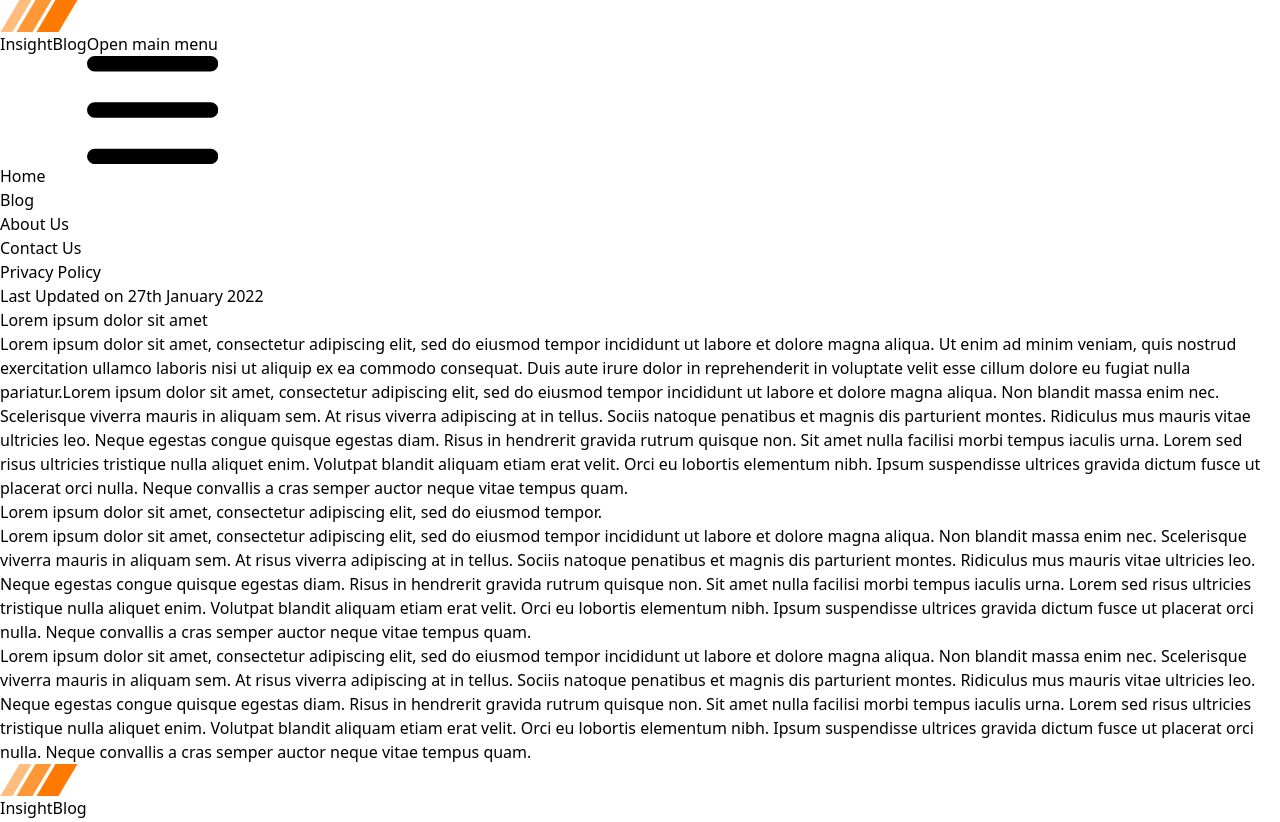
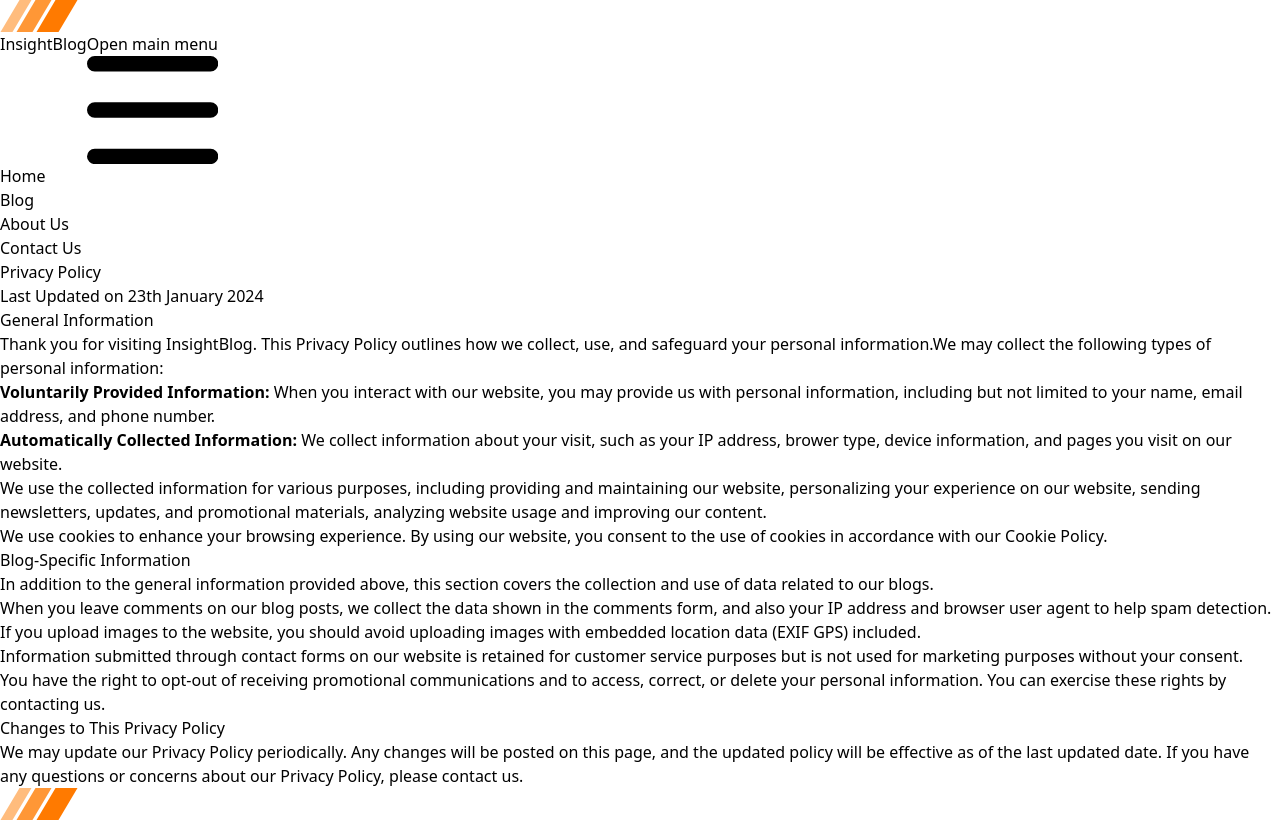
Before and after one commit to AyadAzad/blog-web, a React (Vite) app: page /privacyPolice in a window 1280 px wide. Shown: the top 822 px of the page. Built offline with nearby package versions, Linux system fonts and the light colour scheme.

Commit message:
Fixed About Us and edited Privacy Police

```diff
--- a/src/Components/AboutUs/AboutUs.tsx
+++ b/src/Components/AboutUs/AboutUs.tsx
@@ -29,7 +29,7 @@ const AboutUs = () => {
         </div>
       </div>
 
-      <div className="pl-4 md:pl-32 relative mr-4">
+      <div className="pl-4 md:pl-32 relative mr-4 md:w-11/12">
         <img className="w-full md:w-auto" src={people} alt="People"></img>
         <div className="absolute bottom-0 md:ml-20">
           <div className="bg-amber-300 flex items-center justify-center py-4 md:py-8">
--- a/src/Components/privacyPolice/PrivacyPolice.tsx
+++ b/src/Components/privacyPolice/PrivacyPolice.tsx
@@ -9,64 +9,82 @@ const PrivacyPolice = () => {
         <div className="bg-gray-100 text-center pt-20 pb-20 md:pt-24 md:pb-24">
           <p className="font-bold text-5xl md:text-6xl">Privacy Policy</p>
           <p className="text-slate-500 pt-5">
-            Last Updated on 27th January 2022
+            Last Updated on 23th January 2024
           </p>
         </div>
-        <div className="ml-2 md:ml-96 pt-10 md:pt-32 w-full md:w-2/4 pb-10 md:pb-32">
+        <div className="flex items-center justify-center">
+          <div className="pt-10 md:pt-32 w-full md:w-2/4 pb-10 md:pb-32">
             <p className="text-2xl md:text-3xl font-bold">
-            Lorem ipsum dolor sit amet
+              General Information
             </p>
             <p className="pt-5">
-            Lorem ipsum dolor sit amet, consectetur adipiscing elit, sed do
-            eiusmod tempor incididunt ut labore et dolore magna aliqua. Ut enim
-            ad minim veniam, quis nostrud exercitation ullamco laboris nisi ut
-            aliquip ex ea commodo consequat. Duis aute irure dolor in
-            reprehenderit in voluptate velit esse cillum dolore eu fugiat nulla
-            pariatur.Lorem ipsum dolor sit amet, consectetur adipiscing elit,
-            sed do eiusmod tempor incididunt ut labore et dolore magna aliqua.
-            Non blandit massa enim nec. Scelerisque viverra mauris in aliquam
-            sem. At risus viverra adipiscing at in tellus. Sociis natoque
-            penatibus et magnis dis parturient montes. Ridiculus mus mauris
-            vitae ultricies leo. Neque egestas congue quisque egestas diam.
-            Risus in hendrerit gravida rutrum quisque non. Sit amet nulla
-            facilisi morbi tempus iaculis urna. Lorem sed risus ultricies
-            tristique nulla aliquet enim. Volutpat blandit aliquam etiam erat
-            velit. Orci eu lobortis elementum nibh. Ipsum suspendisse ultrices
-            gravida dictum fusce ut placerat orci nulla. Neque convallis a cras
-            semper auctor neque vitae tempus quam.
+              Thank you for visiting InsightBlog. This Privacy Policy outlines
+              how we collect, use, and safeguard your personal information.We
+              may collect the following types of personal information:
+            </p>
+            <ul className="md:pl-5 list-decimal pl-5">
+              <li>
+                <b>Voluntarily Provided Information:</b> When you interact with
+                our website, you may provide us with personal information,
+                including but not limited to your name, email address, and phone
+                number.
+              </li>
+              <li>
+                <b>Automatically Collected Information:</b> We collect
+                information about your visit, such as your IP address, brower
+                type, device information, and pages you visit on our website.
+              </li>
+            </ul>
+            <p>
+              We use the collected information for various purposes, including
+              providing and maintaining our website, personalizing your
+              experience on our website, sending newsletters, updates, and
+              promotional materials, analyzing website usage and improving our
+              content.
+            </p>
+            <p>
+              We use cookies to enhance your browsing experience. By using our
+              website, you consent to the use of cookies in accordance with our
+              Cookie Policy.
             </p>
             <p className="pt-5 text-2xl md:text-3xl font-bold">
-            Lorem ipsum dolor sit amet, consectetur adipiscing elit, sed do
-            eiusmod tempor.
+              Blog-Specific Information
+            </p>
+
+            <p className="pt-5">
+              In addition to the general information provided above, this
+              section covers the collection and use of data related to our
+              blogs.
+            </p>
+            <p>
+              When you leave comments on our blog posts, we collect the data
+              shown in the comments form, and also your IP address and browser
+              user agent to help spam detection.
+            </p>
+            <p>
+              If you upload images to the website, you should avoid uploading
+              images with embedded location data (EXIF GPS) included.
+            </p>
+            <p>
+              Information submitted through contact forms on our website is
+              retained for customer service purposes but is not used for
+              marketing purposes without your consent.
+            </p>
+            <p>
+              You have the right to opt-out of receiving promotional
+              communications and to access, correct, or delete your personal
+              information. You can exercise these rights by contacting us.
+            </p>
+            <p className="pt-5 text-2xl md:text-3xl font-bold">
+              Changes to This Privacy Policy
             </p>
             <p className="pt-5">
-            Lorem ipsum dolor sit amet, consectetur adipiscing elit, sed do
-            eiusmod tempor incididunt ut labore et dolore magna aliqua. Non
-            blandit massa enim nec. Scelerisque viverra mauris in aliquam sem.
-            At risus viverra adipiscing at in tellus. Sociis natoque penatibus
-            et magnis dis parturient montes. Ridiculus mus mauris vitae
-            ultricies leo. Neque egestas congue quisque egestas diam. Risus in
-            hendrerit gravida rutrum quisque non. Sit amet nulla facilisi morbi
-            tempus iaculis urna. Lorem sed risus ultricies tristique nulla
-            aliquet enim. Volutpat blandit aliquam etiam erat velit. Orci eu
-            lobortis elementum nibh. Ipsum suspendisse ultrices gravida dictum
-            fusce ut placerat orci nulla. Neque convallis a cras semper auctor
-            neque vitae tempus quam.
+              We may update our Privacy Policy periodically. Any changes will be
+              posted on this page, and the updated policy will be effective as
+              of the last updated date. If you have any questions or concerns
+              about our Privacy Policy, please contact us.
             </p>
-          <p className="pt-5">
-            Lorem ipsum dolor sit amet, consectetur adipiscing elit, sed do
-            eiusmod tempor incididunt ut labore et dolore magna aliqua. Non
-            blandit massa enim nec. Scelerisque viverra mauris in aliquam sem.
-            At risus viverra adipiscing at in tellus. Sociis natoque penatibus
-            et magnis dis parturient montes. Ridiculus mus mauris vitae
-            ultricies leo. Neque egestas congue quisque egestas diam. Risus in
-            hendrerit gravida rutrum quisque non. Sit amet nulla facilisi morbi
-            tempus iaculis urna. Lorem sed risus ultricies tristique nulla
-            aliquet enim. Volutpat blandit aliquam etiam erat velit. Orci eu
-            lobortis elementum nibh. Ipsum suspendisse ultrices gravida dictum
-            fusce ut placerat orci nulla. Neque convallis a cras semper auctor
-            neque vitae tempus quam.
-          </p>
+          </div>
         </div>
       </div>
       <Footer />
```
Lines whose indentation alone changed are shown as unchanged.
